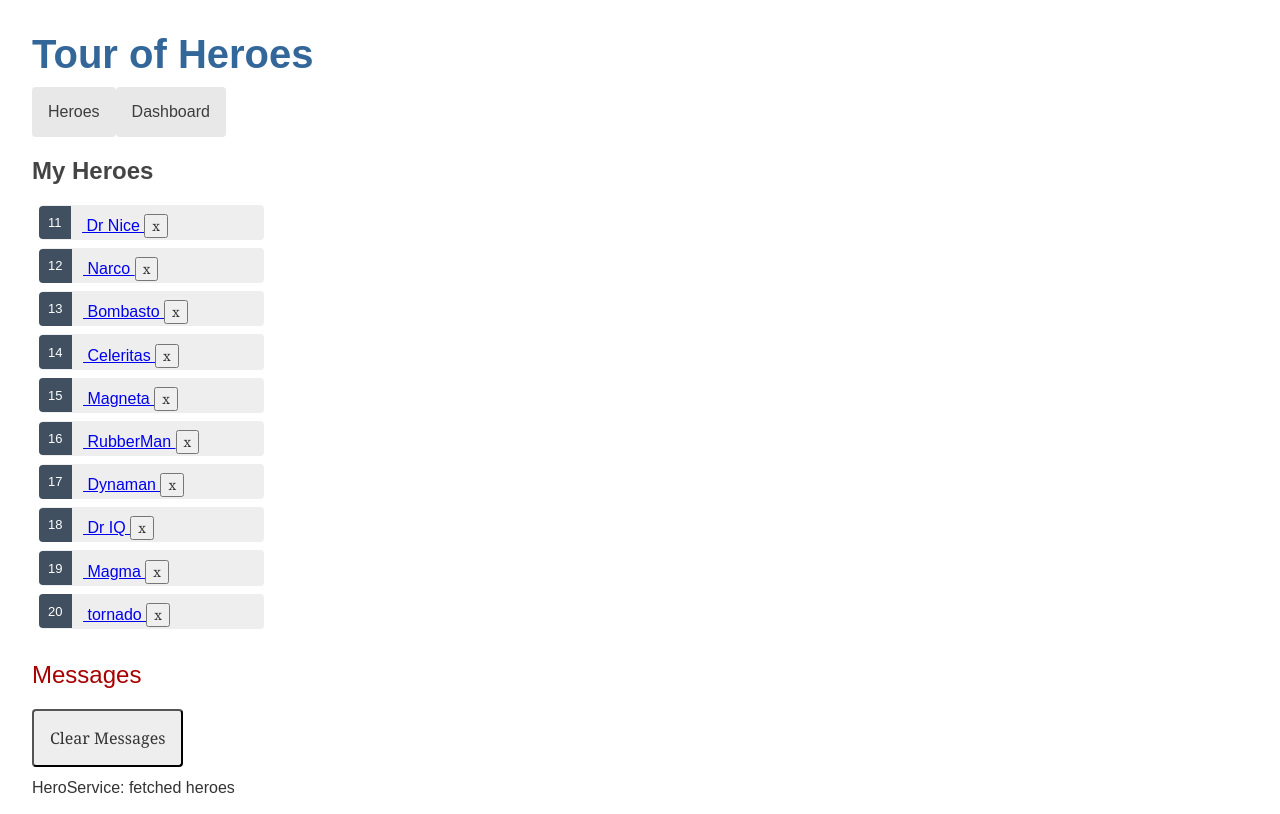
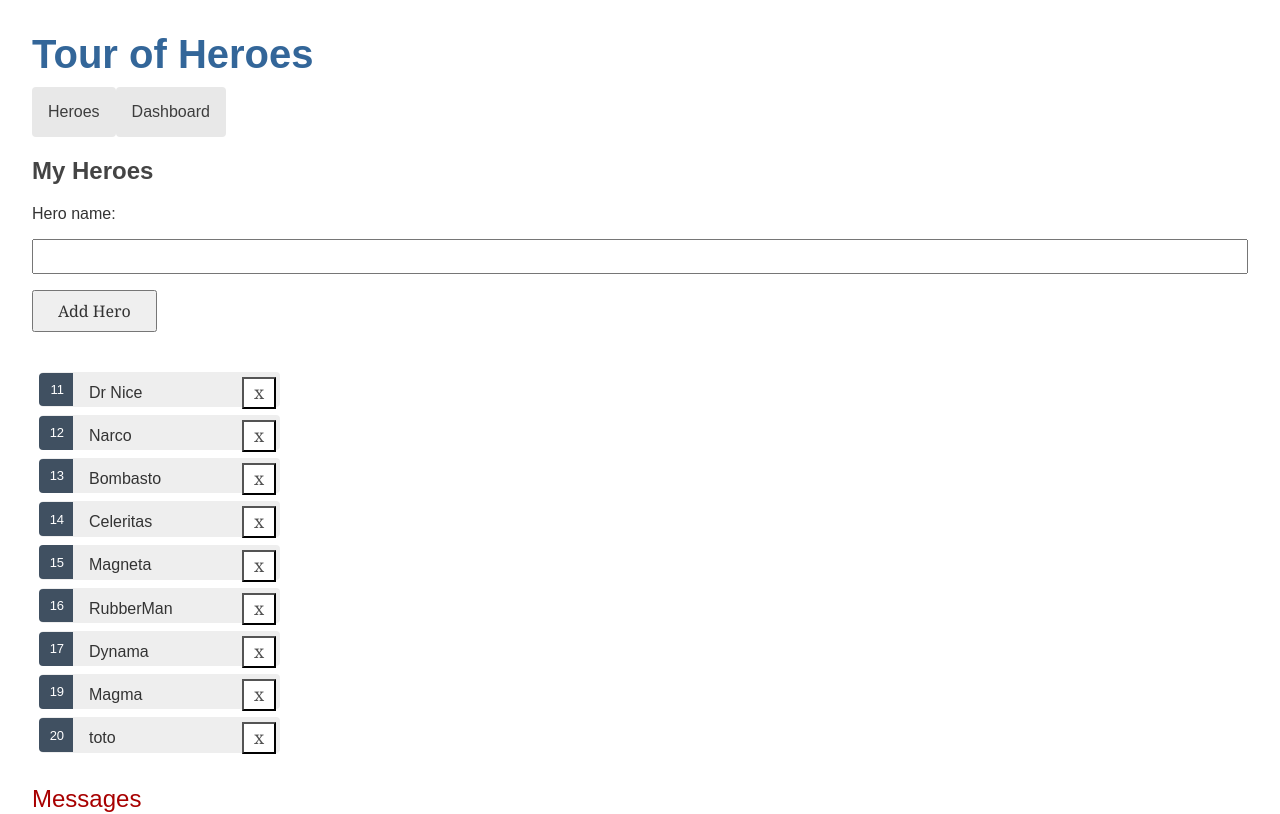
Before and after one commit to Ophois/heroes, an Angular app: page /heroes in a window 1280 px wide. Shown: the top 814 px of the page. Built offline with nearby package versions, Linux system fonts and the light colour scheme; data requests are answered from the project's data file.

Commit message:
heroSearch + CSS

```diff
--- a/mock_db/db.json
+++ b/mock_db/db.json
@@ -1,14 +1,40 @@
 {
   "heroes": [
-    { "id": 11, "name": "Dr Nice" },
-    { "id": 12, "name": "Narco" },
-    { "id": 13, "name": "Bombasto" },
-    { "id": 14, "name": "Celeritas" },
-    { "id": 15, "name": "Magneta" },
-    { "id": 16, "name": "RubberMan" },
-    { "id": 17, "name": "Dynama" },
-    { "id": 18, "name": "Dr IQ" },
-    { "id": 19, "name": "Magma" },
-    { "id": 20, "name": "Tornado" }
+    {
+      "id": 11,
+      "name": "Dr Nice"
+    },
+    {
+      "id": 12,
+      "name": "Narco"
+    },
+    {
+      "id": 13,
+      "name": "Bombasto"
+    },
+    {
+      "id": 14,
+      "name": "Celeritas"
+    },
+    {
+      "id": 15,
+      "name": "Magneta"
+    },
+    {
+      "id": 16,
+      "name": "RubberMan"
+    },
+    {
+      "id": 17,
+      "name": "Dynama"
+    },
+    {
+      "id": 19,
+      "name": "Magma"
+    },
+    {
+      "name": "toto",
+      "id": 20
+    }
   ]
 }
--- a/src/app/app.module.ts
+++ b/src/app/app.module.ts
@@ -1,7 +1,6 @@
 import { NgModule } from '@angular/core';
 import { FormsModule } from '@angular/forms';
 import { BrowserModule } from '@angular/platform-browser';
-
 import { AppComponent } from './app.component';
 import { HeroesComponent } from './heroes/heroes.component';
 import { HeroDetailComponent } from './hero-detail/hero-detail.component';
@@ -9,6 +8,7 @@ import { MessagesComponent } from './messages/messages.component';
 import { HttpClientModule } from '@angular/common/http';
 import { AppRoutingModule } from './app-routing.module';
 import { DashboardComponent } from './dashboard/dashboard.component';
+import { HeroSearchComponent } from './hero-search/hero-search.component';
 
 @NgModule({
   declarations: [
@@ -17,6 +17,7 @@ import { DashboardComponent } from './dashboard/dashboard.component';
     HeroDetailComponent,
     MessagesComponent,
     DashboardComponent,
+    HeroSearchComponent,
   ],
   imports: [
     BrowserModule,
--- a/src/app/dashboard/dashboard.component.html
+++ b/src/app/dashboard/dashboard.component.html
@@ -4,3 +4,5 @@
     {{ hero.name }}
   </a>
 </div>
+
+<app-hero-search></app-hero-search>
--- a/src/app/hero-detail/hero-detail.component.html
+++ b/src/app/hero-detail/hero-detail.component.html
@@ -3,5 +3,6 @@
   <div><span>id: </span> {{ hero.id }}</div>
   <label>name:</label>
  <input type="text" [(ngModel)]="hero.name" placeholder="name">
+ <button (click)="save()">Save</button>
 </div>
 <button (click)="goBack()">Go back</button>
--- a/src/app/hero-detail/hero-detail.component.ts
+++ b/src/app/hero-detail/hero-detail.component.ts
@@ -33,4 +33,11 @@ export class HeroDetailComponent implements OnInit {
     //retour en arrière dans l'historique
     this.location.back();
   }
+
+  save() : void {
+    if(this.hero) {
+      this.heroService.updateHero(this.hero)
+      .subscribe(() => this.goBack());
+    }
+  }
 }
--- /dev/null
+++ b/src/app/hero-search/hero-search.component.html
@@ -0,0 +1,14 @@
+<div id="search-component">
+  <label for="search-box">Hero Search</label>
+  <input #searchbox id="search-box" (input)=search(searchbox.value) />
+
+  <ul class="search-result">
+    <!-- heroes$ signifie que c'est un Observable (et non un tableau)
+     pipe async => travail asynchrone directement sur l'Observable -->
+    <li *ngFor="let hero of heroes$ | async">
+      <a routerLink="/detail/{{ hero.id }}">
+        {{ hero.name }}
+      </a>
+    </li>
+  </ul>
+</div>
--- /dev/null
+++ b/src/app/hero-search/hero-search.component.scss
@@ -0,0 +1,47 @@
+/* HeroSearch private styles */
+
+label {
+  display: block;
+  font-weight: bold;
+  font-size: 1.2rem;
+  margin-top: 1rem;
+  margin-bottom: .5rem;
+
+}
+input {
+  padding: .5rem;
+  width: 100%;
+  max-width: 600px;
+  box-sizing: border-box;
+  display: block;
+}
+
+input:focus {
+  outline: #336699 auto 1px;
+}
+
+li {
+  list-style-type: none;
+}
+.search-result li a {
+  border-bottom: 1px solid gray;
+  border-left: 1px solid gray;
+  border-right: 1px solid gray;
+  display: inline-block;
+  width: 100%;
+  max-width: 600px;
+  padding: .5rem;
+  box-sizing: border-box;
+  text-decoration: none;
+  color: black;
+}
+
+.search-result li a:hover {
+  background-color: #435A60;
+  color: white;
+}
+
+ul.search-result {
+  margin-top: 0;
+  padding-left: 0;
+}
--- a/src/app/hero.service.ts
+++ b/src/app/hero.service.ts
@@ -3,6 +3,8 @@ import { HeroI } from './hero-i';
 import { HEROES } from './mock-heroes';
 import { Observable, of } from 'rxjs';
 import { MessageService } from './message.service';
+import { HttpClient, HttpHeaders } from '@angular/common/http';
+import { catchError, map, tap} from 'rxjs/operators';
 
 @Injectable({
   providedIn: 'root'
@@ -16,20 +18,104 @@ import { MessageService } from './message.service';
    - supprimer une donnée */
 export class HeroService {
 
-  // injection du service message dans le service hero
-  constructor(private messageService: MessageService) { }
+  //url de l'api
+  private heroUrl = 'http://localhost:3000/heroes';
+  httpOptions = {
+    headers: new HttpHeaders({ 'Content-Type': 'application/json' })
+  };
+
+
+
+  // injection des services message + http dans le service hero
+  constructor(private messageService: MessageService,
+              private http: HttpClient) { }
 
   getHeroes(): Observable<HeroI[]> {
     //return HEROES;
-    const heroes = of(HEROES);
-    this.messageService.add('HeroService: fetched heroes');
-    return heroes;
+   // const heroes = of(HEROES);
+    //this.log('fetched heroes');
+   //return heroes;
+   return this.http.get<HeroI[]>(this.heroUrl)
+   .pipe(
+     tap( _ => this.log('fetched heroes')),
+     catchError(this.handleError<HeroI[]>('getHeroes', []))
+   );
   }
 
   /* récupération d'un Hero en fonction de son id */
   getHero(id: number): Observable<HeroI> {
-    const hero = HEROES.find( h => h.id === id)!;
-    this.messageService.add(`HeroService: fetched hero id=${id}`);
-    return of(hero);
+    //const hero = HEROES.find( h => h.id === id)!;
+    const url = `${this.heroUrl}/${id}`;
+   /* this.log(`fetched hero id=${id}`);
+    return of(hero);*/
+    return this.http.get<HeroI>(url)
+    .pipe(
+      tap(_ => this.log(`fetched hero id=${id}`)),
+      catchError(this.handleError<HeroI>(`getHero id=${id}`))
+    )
+  }
+
+  /* ajout d'un Hero dans l'API (méthode POST) */
+  addHero(hero: HeroI): Observable<HeroI> {
+    return this.http.post<HeroI>(this.heroUrl, hero, this.httpOptions)
+    .pipe(
+      tap((newHero: HeroI) => this.log(`added Hero w/ id=${newHero.id}`)),
+      catchError(this.handleError<HeroI>('addHero'))
+    );
+  }
+
+  /* mise à jour d'un Hero dans l'API (methode PUT) */
+  updateHero(hero: HeroI) : Observable<any> {
+    return this.http.put(`${this.heroUrl}/${hero.id}`, hero, this.httpOptions)
+    .pipe(
+      tap(_ => this.log(`updated hero id=${hero.id}`)),
+      catchError(this.handleError<any>('updateHero'))
+    );
+  }
+
+  /* rechercher un Hero en fonction du nom */
+  searchHero(term: string): Observable<HeroI[]> {
+    // si vide retourner tableau vide
+    if(!term.trim()) {
+      return of([]);
+    }
+    return this.http.get<HeroI[]>(`${this.heroUrl}/?q=${term}`)
+    .pipe(
+      // opérateur ternaire (condition ? vrai : faux)
+      tap(x => x.length ?
+        this.log(`found heroes matching "${term}"`) :
+        this.log(`no heroes matching "${term}"`)),
+      catchError(this.handleError<HeroI[]>('searchHeroes', []))
+    );
+  }
+
+
+  /* suppression d'un Hero dans l'API (méthode delete) */
+  deleteHero(id: number): Observable<HeroI> {
+    const url = `${this.heroUrl}/${id}`;
+    return this.http.delete<HeroI>(url, this.httpOptions)
+    .pipe(
+      tap(_ => this.log(`deleted hero id=${id}`)),
+      catchError(this.handleError<HeroI>('deleteHero'))
+    )
+  }
+
+  private log(msg: string) {
+    this.messageService.add(`HeroService: ${msg}`);
+  }
+
+  /**  gère une opération en échec et laisse l'application continuer
+   * @param operation - nom de l'opération en échec
+   * @param result - valeur optionnelle à retourner à l'observable
+   */
+  private handleError<T>(operation = 'operation', result?: T) {
+    return (error: any): Observable<T> => {
+      // affichage de l'erreur dans la console
+      console.log(error);
+      //log de l'erreur sur la page
+      this.log(`${operation} failed: ${error.message}`);
+      // on continue l'appli en retournant un résultat vide
+      return of(result as T);
+    }
   }
 }
--- a/src/app/heroes/heroes.component.html
+++ b/src/app/heroes/heroes.component.html
@@ -1,5 +1,11 @@
 <h2> My Heroes</h2>
-
+<div>
+  <label for="new-hero">Hero name: </label>
+  <input id="new-hero" #heroName maxlength="15" />
+  <button class="add-button" (click)="add(heroName.value);heroName.value=''">
+    Add Hero
+  </button>
+</div>
 
 <ul class="heroes">
   <li *ngFor="let hero of heroes">
--- a/src/app/heroes/heroes.component.scss
+++ b/src/app/heroes/heroes.component.scss
@@ -1,50 +1,89 @@
+/* HeroesComponent's private CSS styles */
 .heroes {
   margin: 0 0 2em 0;
   list-style-type: none;
   padding: 0;
   width: 15em;
 }
+
+input {
+  display: block;
+  width: 100%;
+  padding: .5rem;
+  margin: 1rem 0;
+  box-sizing: border-box;
+}
+
 .heroes li {
+  position: relative;
   cursor: pointer;
-  position: relative;
-  left: 0;
+}
+
+.heroes li:hover {
+  left: .1em;
+}
+
+.heroes a {
+  color: #333;
+  text-decoration: none;
   background-color: #EEE;
   margin: .5em;
   padding: .3em 0;
   height: 1.6em;
   border-radius: 4px;
+  display: block;
+  width: 100%;
 }
-.heroes li:hover {
+
+.heroes a:hover {
   color: #2c3a41;
   background-color: #e6e6e6;
-  left: .1em;
 }
-.heroes li.selected {
-  background-color: black;
-  color: white;
+
+.heroes a:active {
+  background-color: #525252;
+  color: #fafafa;
 }
-.heroes li.selected:hover{
-  background-color: #505050;
-  color: white;
-}
-.heroes li.selected:active {
-  background-color: black;
-  color: white;
-}
+
 .heroes .badge {
   display: inline-block;
   font-size: small;
   color: white;
-  padding: .8em .7em 0 .7em;
-  background-color: #405061;
+  padding: 0.8em 0.7em 0 0.7em;
+  background-color:#405061;
   line-height: 1em;
   position: relative;
   left: -1px;
   top: -4px;
   height: 1.8em;
+  min-width: 16px;
+  text-align: right;
   margin-right: .8em;
   border-radius: 4px 0 0 4px;
 }
-input {
-  padding: .5rem;
+
+.add-button {
+ padding: .5rem 1.5rem;
+ font-size: 1rem;
+ margin-bottom: 2rem;
 }
+
+.add-button:hover {
+  color: white;
+  background-color: #42545C;
+}
+
+button.delete {
+  position: absolute;
+  left: 210px;
+  top: 5px;
+  background-color: white;
+  color:  #525252;
+  font-size: 1.1rem;
+  padding: 1px 10px 3px 10px;
+}
+
+button.delete:hover {
+  background-color: #525252;
+  color: white;
+}
--- a/src/app/heroes/heroes.component.ts
+++ b/src/app/heroes/heroes.component.ts
@@ -28,6 +28,17 @@ export class HeroesComponent implements OnInit {
     this.selectedHero = hero;
     this.messageService.add(`HeroesComponent: Selected hero id=${hero.id}`);
   }*/
+  delete(hero: HeroI): void {
+    this.heroes = this.heroes.filter(h => h !== hero);
+    this.HeroService.deleteHero(hero.id).subscribe();
+  }
+
+  add(name: string) : void {
+    name = name.trim(); //suppression des espaces avant et après
+    if(!name) { return; }
+    this.HeroService.addHero({name} as HeroI)
+    .subscribe((hero) => { this.heroes.push(hero)});
+  }
 
 
   ngOnInit(): void {
```
Also changed, not shown: src/app/hero-search/hero-search.component.ts (added, +36 -0 lines), 1 other file (tests, documents, lock files or other folders).
